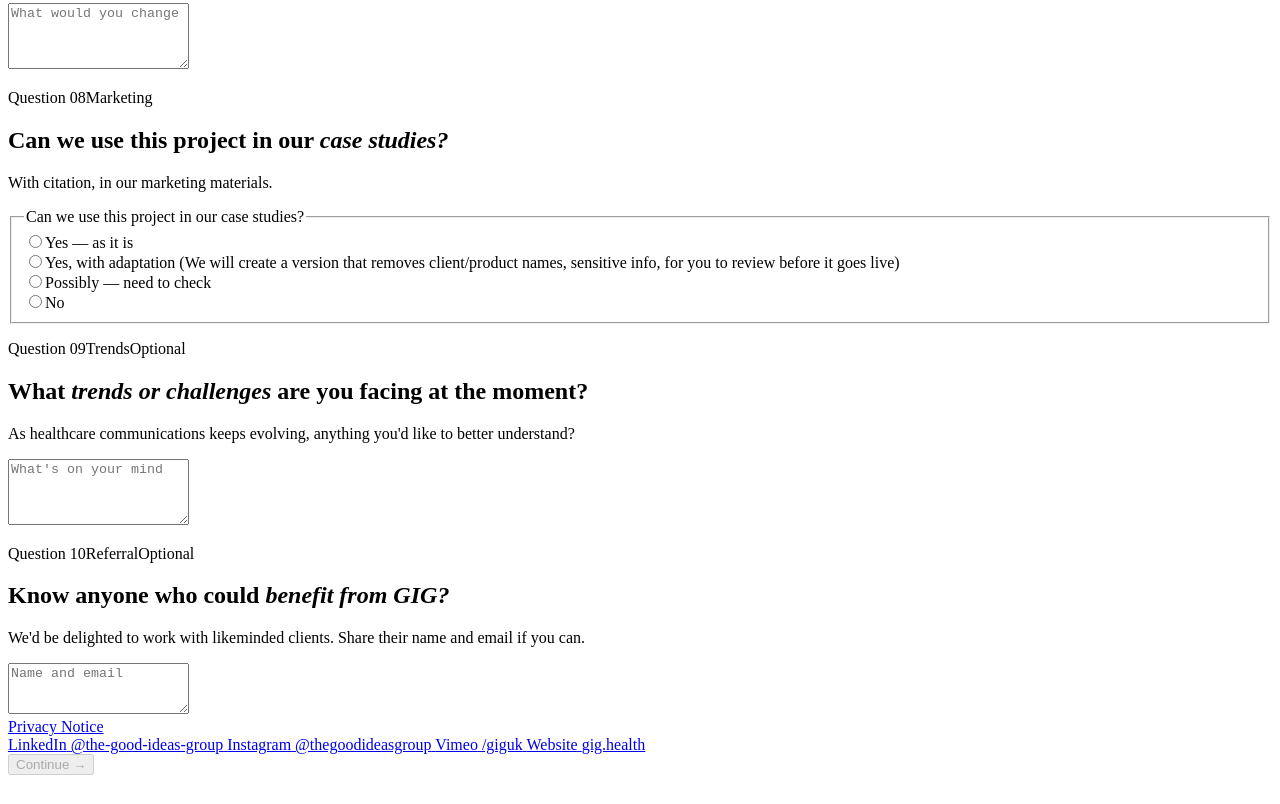
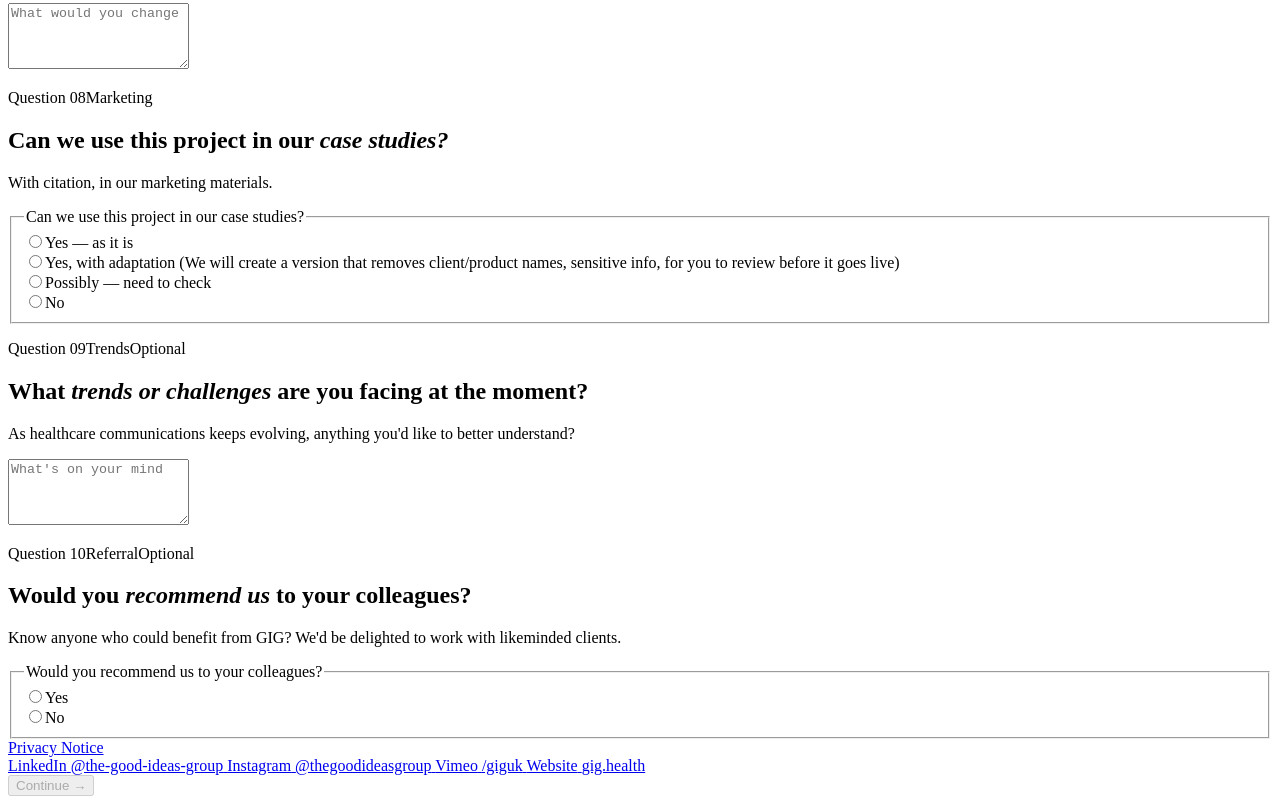
Before and after one commit to birdiusmaximus/GIG-Health-Client-Survey, a website with bundled scripts: page index.html in a window 1280 px wide. Shown: the part 4630-5434 px from the top of the page. Before the commit the page ends 5413 px from the top, so only its background shows below. Built offline with nearby package versions, Linux system fonts and the light colour scheme; a web font is replaced by a local one.

Commit message:
Q10 now a yes/no recommendation question
Was a free-text 'who else might benefit' name+email ask; now a
simple binary:

  Q: Would you recommend us to your colleagues?
  Hint: Know anyone who could benefit from GIG? We'd be delighted
        to work with likeminded clients.
  Input: Yes / No radio (same shape as Q6)

Stays optional. Stored in the existing q9_referral Supabase column —
no schema change — but the value is now 'yes' / 'no' (or null) for
new submissions.

Dashboard:
- 'Will recommend' green tag when q9_referral === 'yes'; no tag for
  'no'; legacy free-text rows keep showing the old 'Referral' tag.
- Body field renamed 'Would recommend (optional)'. Renders 'Yes'
  / 'No' for new rows, falls back to the existing optional() helper
  for legacy text content so old responses still display.
- Edit form kept as a textarea (not a select) so admins editing
  pre-change rows don't lose existing name+email content.

```diff
--- a/index.html
+++ b/index.html
@@ -309,18 +309,18 @@
     </div>
   </section>
 
-  <!-- Q10 — Referral (optional) — was Q9, moved to the end.
-       data-key stays as q9_referral to preserve the Supabase column. -->
+  <!-- Q10 — Referral (optional) — yes/no binary; data-key stays as
+       q9_referral to preserve the Supabase column mapping. -->
   <section class="scene" data-scene="10" data-key="q9_referral">
     <div class="scene-content">
       <p class="kicker"><span class="kicker-num">Question 10</span><span class="kicker-sep" aria-hidden="true"></span><span class="kicker-label">Referral</span><span class="kicker-tag">Optional</span></p>
-      <h1 class="question">Know anyone who could <em>benefit from GIG?</em></h1>
-      <p class="hint">We'd be delighted to work with likeminded clients. Share their name and email if you can.</p>
-      <div class="field">
-        <textarea class="answer-input answer-textarea" id="q9-input" rows="3"
-                  placeholder="Name and email"
-                  aria-label="Know anyone who could benefit from GIG?"></textarea>
-      </div>
+      <h1 class="question">Would you <em>recommend us</em> to your colleagues?</h1>
+      <p class="hint">Know anyone who could benefit from GIG? We'd be delighted to work with likeminded clients.</p>
+      <fieldset class="choices choices-binary">
+        <legend class="sr-only">Would you recommend us to your colleagues?</legend>
+        <div class="choice"><label><input type="radio" name="q10" value="yes" /><span class="choice-marker"></span><span class="choice-text">Yes</span></label></div>
+        <div class="choice"><label><input type="radio" name="q10" value="no"  /><span class="choice-marker"></span><span class="choice-text">No</span></label></div>
+      </fieldset>
     </div>
   </section>
 
```
Also changed, not shown: dashboard.html (+1 -1 lines), dashboard.js (+14 -5 lines).
